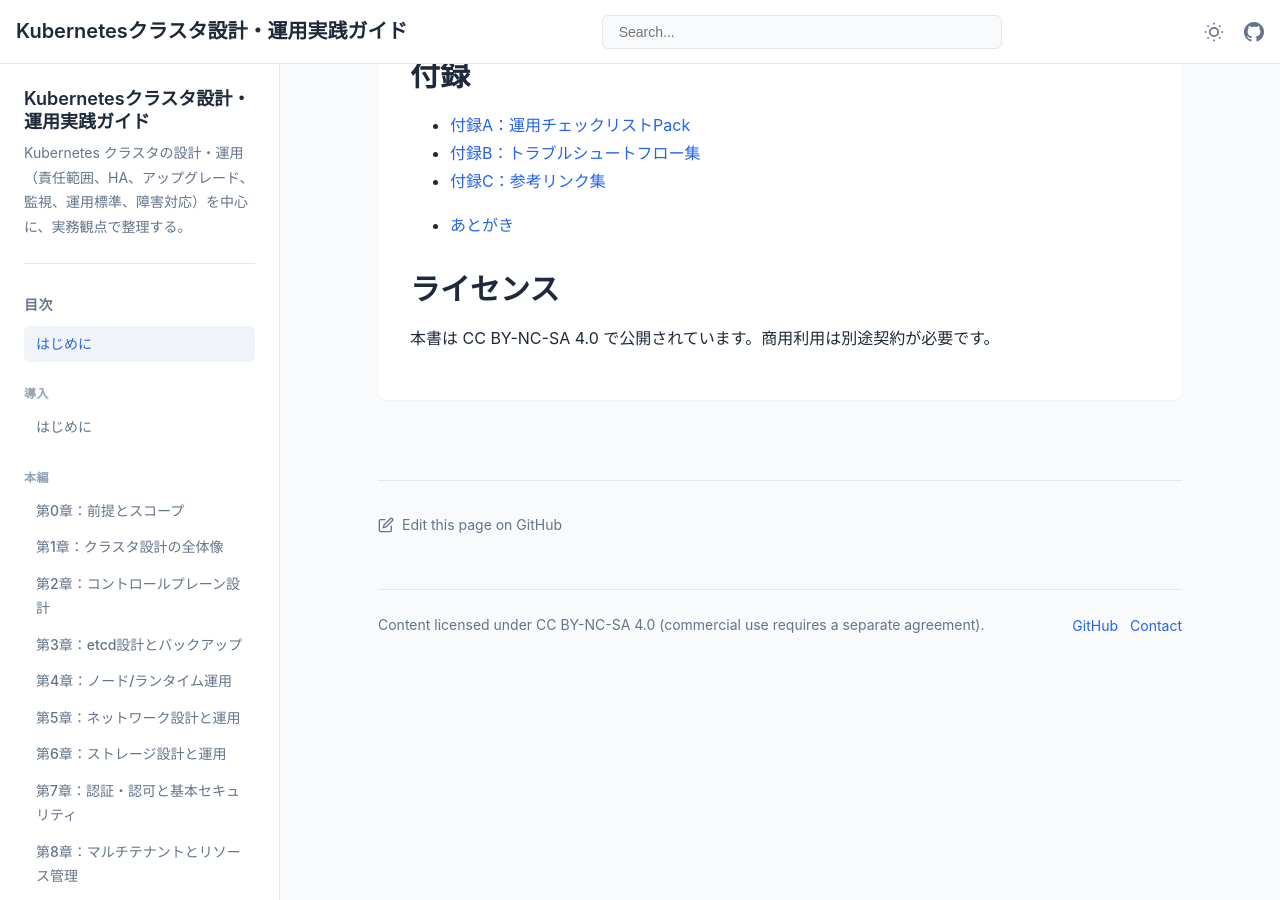
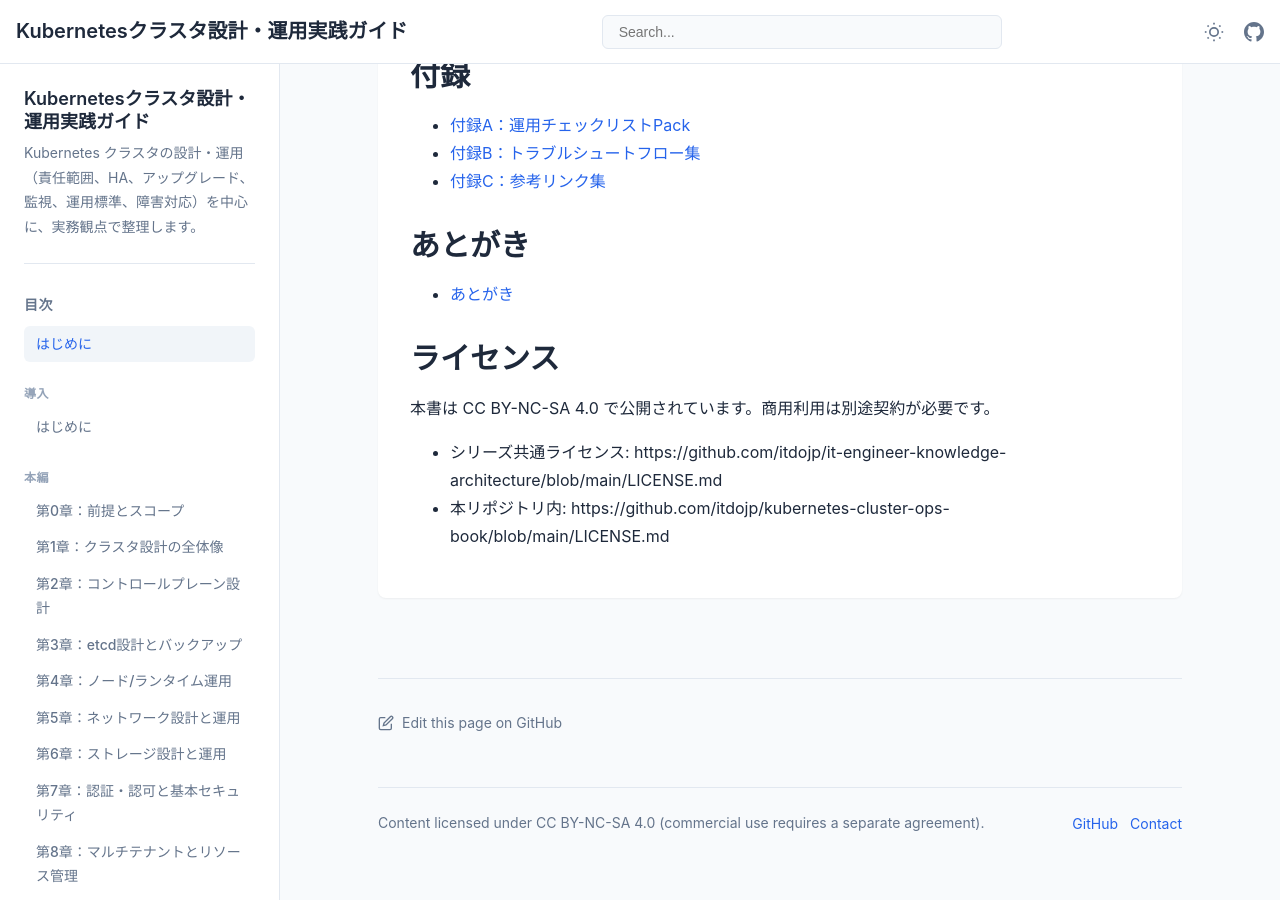
Before and after one commit to itdojp/kubernetes-cluster-ops-book, a Jekyll site: the page built from docs/index.md, in a window 1280 px wide and 900 px high, scrolled down 1465 px. Built offline with Jekyll 4.4.1, drawn with Linux system fonts in a browser that asks for light colours.

Commit message:
docs: align description + add license links

```diff
--- a/docs/_config.yml
+++ b/docs/_config.yml
@@ -2,7 +2,7 @@
 # Customize the values marked with <...>
 
 title: "Kubernetesクラスタ設計・運用実践ガイド"
-description: "Kubernetes クラスタの設計・運用（責任範囲、HA、アップグレード、監視、運用標準、障害対応）を中心に、実務観点で整理する。"
+description: "Kubernetes クラスタの設計・運用（責任範囲、HA、アップグレード、監視、運用標準、障害対応）を中心に、実務観点で整理します。"
 author: "株式会社アイティードゥ"
 version: "1.0.0"
 lang: "ja"
--- a/docs/index.md
+++ b/docs/index.md
@@ -50,7 +50,11 @@ Kubernetes クラスタの設計・運用（責任範囲、HA、アップグレ
 - [付録B：トラブルシュートフロー集](appendices/appendix-b/)
 - [付録C：参考リンク集](appendices/appendix-c/)
 
+## あとがき
 - [あとがき](afterword/)
 
 ## ライセンス
 本書は CC BY-NC-SA 4.0 で公開されています。商用利用は別途契約が必要です。
+
+- シリーズ共通ライセンス: https://github.com/itdojp/it-engineer-knowledge-architecture/blob/main/LICENSE.md
+- 本リポジトリ内: https://github.com/itdojp/kubernetes-cluster-ops-book/blob/main/LICENSE.md
```
